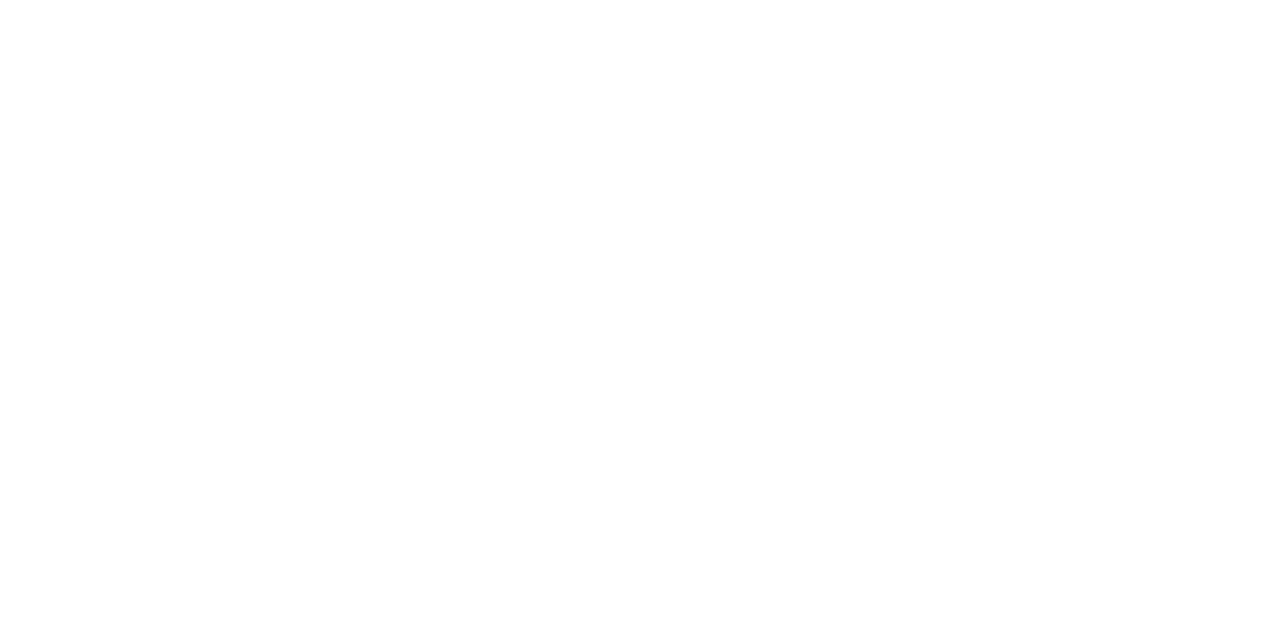
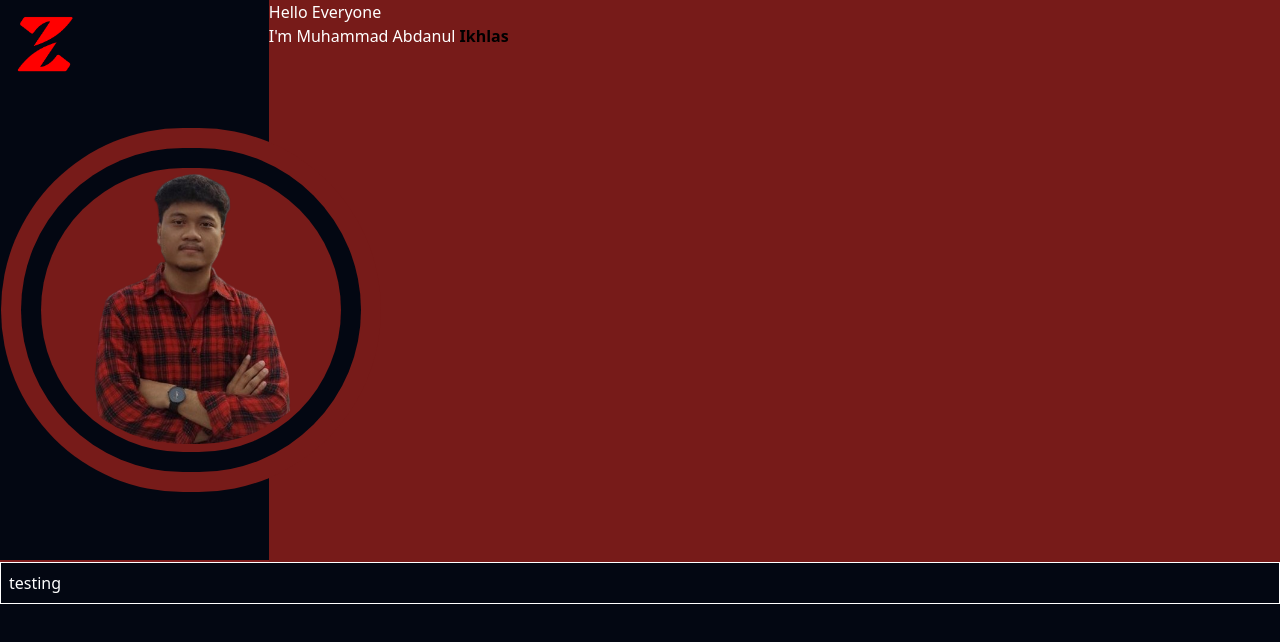
Before and after one commit to AbdanulIkhlas/AbdanulIkhlas.github.io, a plain HTML site: page public/index.html in a window 1280 px wide. Drawn offline with Linux system fonts and the light colour scheme.

Commit message:
membuat header

```diff
--- a/public/index.html
+++ b/public/index.html
@@ -9,9 +9,32 @@
     <link rel="stylesheet" href="style/style.css">
 </head>
 
-<body>
-    <header></header>
-    <article></article>
+<body class="bg-gray-950">
+    <header class="flex w-full ">
+        <aside class="w-[21%] border-b-2 border-red-900">
+            <!-- logo -->
+            <img src="image/logo.png" alt="logo" class="w-[90px] mt-2">
+
+            <!-- foto -->
+            <section class="w-full  my-10 box-border h-[400px] relative">
+                <div class="bg-[#771b19] p-5 absolute top-2 -right-28 rounded-full w-max ">
+                    <div class=" bg-gray-950 p-5 rounded-full w-max">
+                        <div class="bg-[#771b19] rounded-full w-[300px]">
+                            <img src="image/foto.png" alt="klaz photo" class="w-[360px] rounded-full relative -top-2">
+                        </div>
+                    </div>
+                </div>
+            </section>
+        </aside>
+        <section class="w-[79%] box-border bg-[#771b19] text-white  ">
+            <h1>Hello Everyone</h1>
+            <h2>I'm Muhammad Abdanul <span class="text-black font-bold">Ikhlas</span></h2>
+        </section>
+    </header>
+    <nav class="w-full p-2 border border-white text-white">
+        testing
+    </nav>
+    <main></main>
     <footer></footer>
 </body>
 
```
Also changed, not shown: public/style/style.css.
